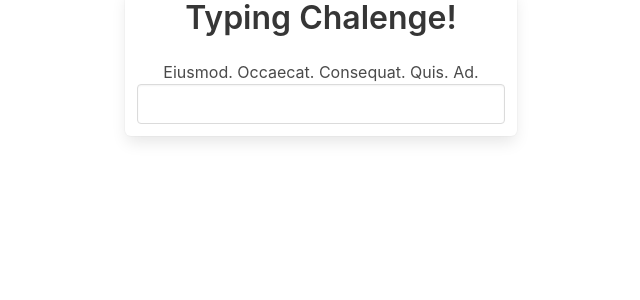
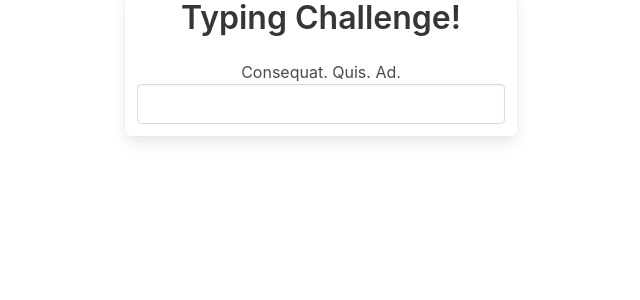
Before and after one commit to heshanu/angular_writte_game, an Angular app: page / in a window 1280 px wide. Shown: the top 300 px of the page, without its empty margins (319-959 px from the left). Built offline with nearby package versions, Linux system fonts and the light colour scheme.

Commit message:
completed

```diff
--- a/src/app/app.component.html
+++ b/src/app/app.component.html
@@ -1,8 +1,8 @@
 <div class="container">
     <div class="columns is-centered">
         <div class="box column is-one-third">
-            <h1 class="title has-text-centered">Typing Chalenge!</h1>
-            <p class="has-text-centered"><span [class]="compare(letter,enteredText[i])" *ngFor="let letter of randomText.split('');let i=index">{{letter}}{{enteredText[i]}}</span></p>
+            <h1 class="title has-text-centered">Typing Challenge!</h1>
+            <p class="has-text-centered"><span >{{randomText}}</span></p>
             <div class="field">
           <!--input -->
                 <input type="text"  class="input"  (input)="onInput($event)"><!--input -->
--- a/src/app/app.component.ts
+++ b/src/app/app.component.ts
@@ -18,7 +18,7 @@ const lorem = new LoremIpsum({
   styleUrls: ['./app.component.css']
 })
 export class AppComponent {
-  randomText:string=lorem.generateSentences(5);
+  randomText:string=lorem.generateSentences(3);
   enteredText='';
   onInput(event:any){
     this.enteredText=event.target.value;
```
